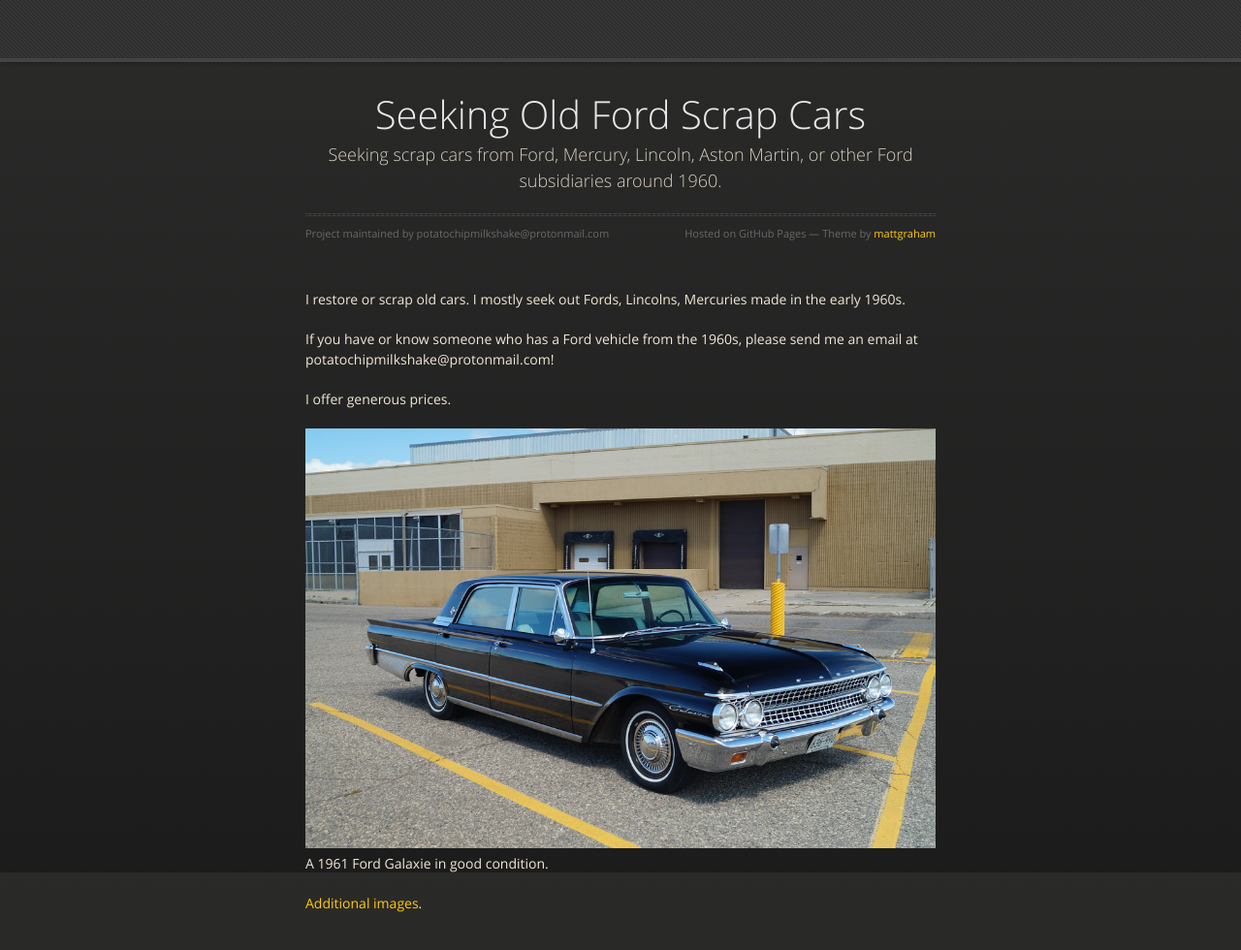
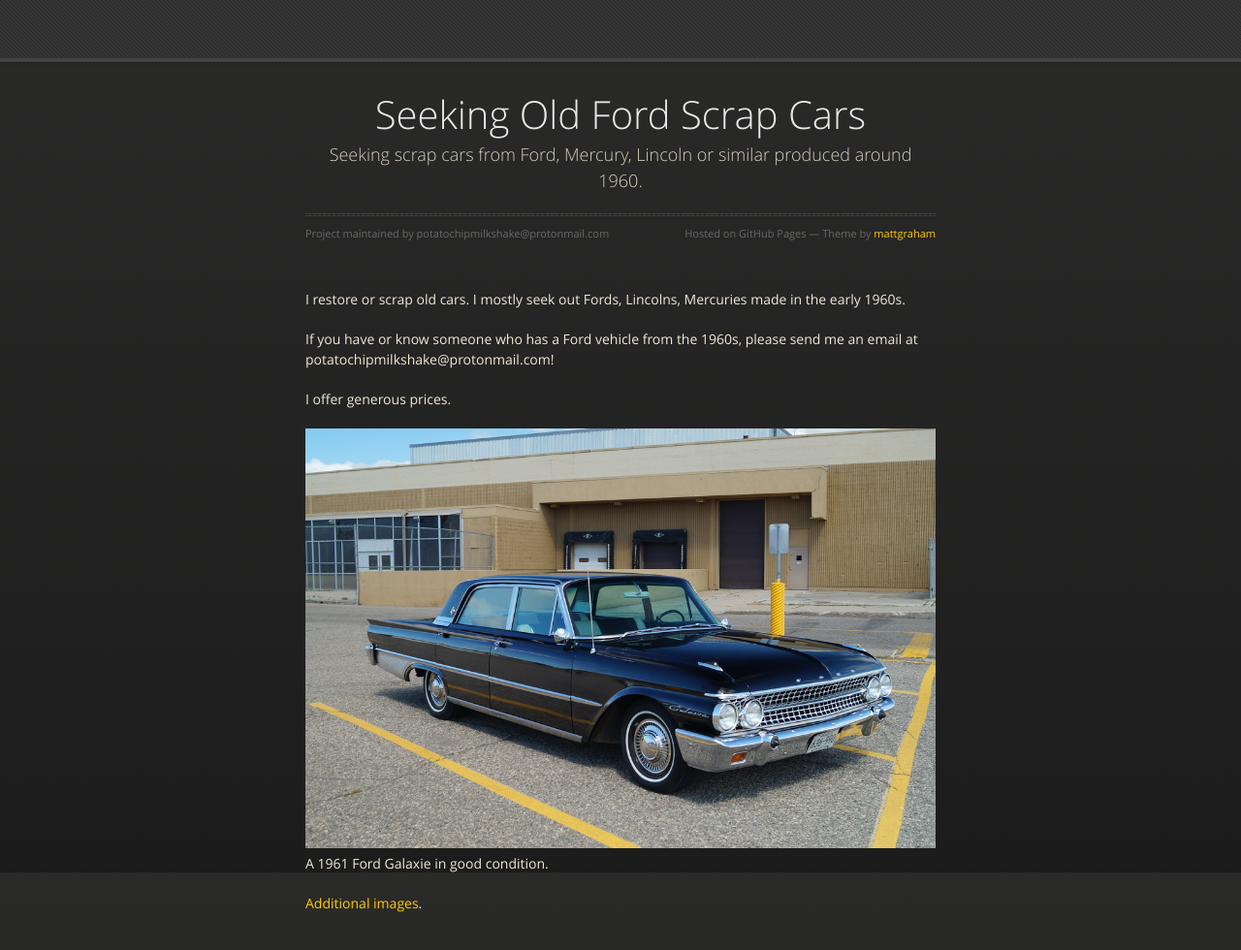
Before and after one commit to potatochipmilkshake/potatochipmilkshake-potatochipmilkshake.github.io, a Jekyll site: the page built from index.md, in a window 1280 px wide and 1052 px high. Shown: the top 980 px of the window at 97% size. Built offline with Jekyll 4.4.1, drawn with Linux system fonts in a browser that asks for light colours.

Commit message:
Update _config.yml

```diff
--- a/_config.yml
+++ b/_config.yml
@@ -1,3 +1,3 @@
 theme: jekyll-theme-midnight
 title: Seeking Old Ford Scrap Cars
-description: Seeking scrap cars from Ford, Mercury, Lincoln, Aston Martin, or other Ford subsidiaries around 1960.
+description: Seeking scrap cars from Ford, Mercury, Lincoln or similar produced around 1960.
```
